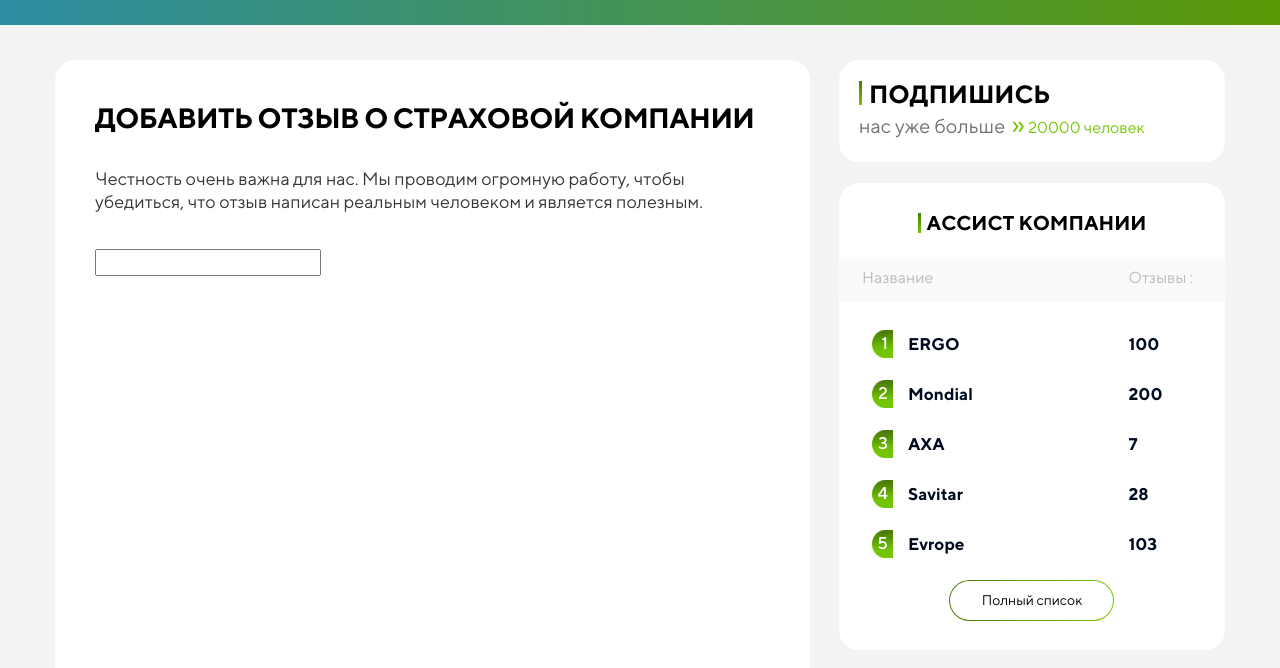
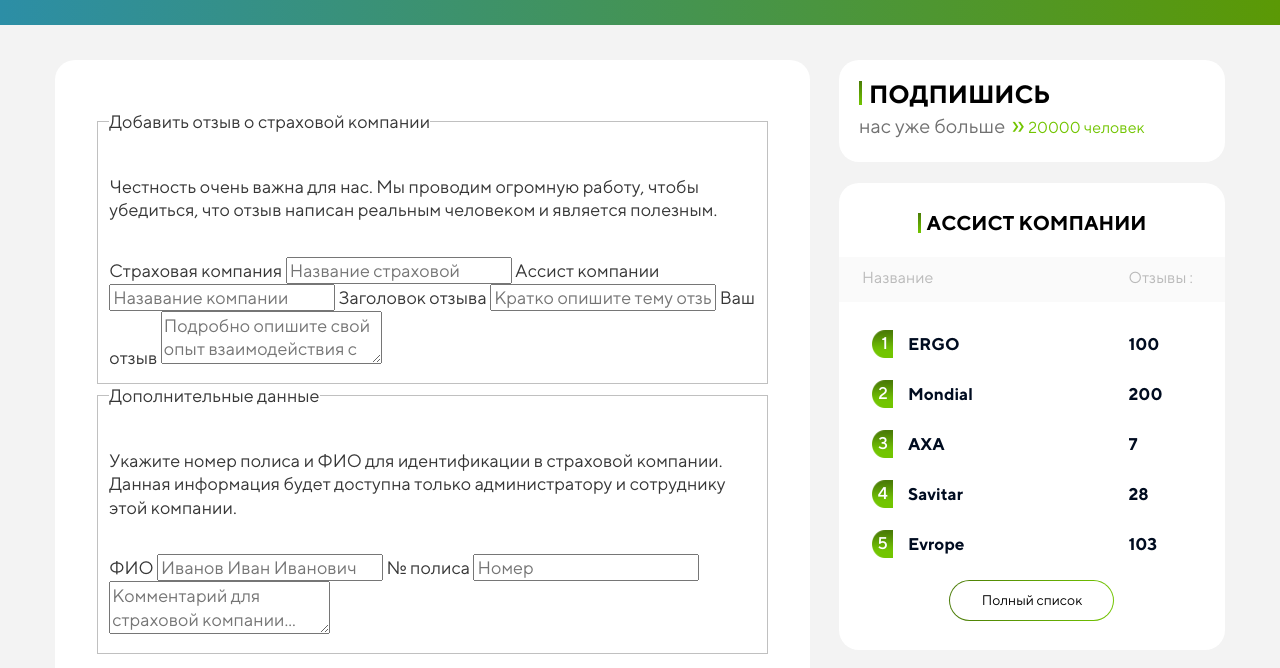
Before and after one commit to AlexanderLogosh/forumvzr, a website: page add-a-review.html in a window 1280 px wide. Shown: the part 75-743 px from the top of the page. Drawn offline with Linux system fonts and the light colour scheme.

Commit message:
Сделал разметку формы

```diff
--- a/add-a-review.html
+++ b/add-a-review.html
@@ -20,13 +20,48 @@
 	</header>
 	<main class="internal-page">
 		<section class="internal-page__content">
-			<h1>Добавить отзыв о страховой компании</h1>
-			<p class="internal-page__litle-p">Честность очень важна для нас. Мы проводим огромную работу, чтобы убедиться,
-			что отзыв написан реальным человеком и является полезным.</p>
+			<h1></h1>
+			<p class="internal-page__litle-p"></p>
 
 			<form class="review-form" action="" method="post">
-				<input type="text" required>
+				<fieldset>
+			    <legend class="review-form__title">Добавить отзыв о страховой компании</legend>
+			    <p class="review-form__description">Честность очень важна для нас. Мы проводим огромную работу, чтобы убедиться, что отзыв написан реальным человеком и является полезным.</p>
+
+			    <label>
+			    	<span>Страховая компания</span>
+			    	<input type="text" name="" placeholder="Название страховой" required>
+			    </label>
+			    <label>
+			    	<span>Ассист компании</span>
+			    	<input type="text" name="" placeholder="Назавание компании" required>
+			    </label>
+			    <label>
+			    	<span>Заголовок отзыва</span>
+			    	<input type="text" name="" placeholder="Кратко опишите тему отзыва" required>
+			    </label>
+			    <label>
+			    	<span>Ваш отзыв</span>
+			    	<textarea placeholder="Подробно опишите свой опыт взаимодействия с страховой компанией. Расскажите, как вас обслуживали. Какой результат вы ожидали получить, и был ли он достигнут?  Предоставленная услуга соответствовала результату?"></textarea>
+			    </label>
+				</fieldset>
+
+				<fieldset>
+			    <legend class="review-form__title">Дополнительные данные</legend>
+			    <p class="review-form__description">Укажите номер полиса и ФИО для идентификации в страховой компании. Данная информация будет доступна только администратору и сотруднику этой компании.</p>
+			    <label>
+			    	<span>ФИО</span>
+			    	<input type="text" name="" placeholder="Иванов Иван Иванович" required>
+			    </label>
+			    <label>
+			    	<span>№ полиса</span>
+			    	<input type="text" name="" placeholder="Номер" required>
+			    </label>
+			    <textarea placeholder="Комментарий для страховой компании..."></textarea>
+				</fieldset>
 			</form>
+
+
 		</section>
 
 		<section class="sidebar">
--- a/sass/blocks/page-header.scss
+++ b/sass/blocks/page-header.scss
@@ -1,7 +1,7 @@
 .page-header {
 	min-width: 320px;
 	//background: url("../img/header-bg.jpg") no-repeat;
-	background-image: linear-gradient(90deg, #2d8ea3,  #5b9906);
+	background-image: linear-gradient(90deg, #2c8ea6,  #5b9905);
 	background-size: 100% 100%;
 }
 
```
Also changed, not shown: css/style.css.
